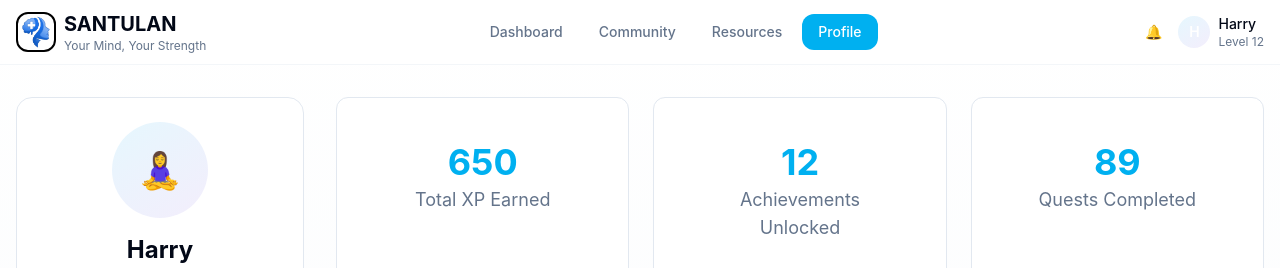
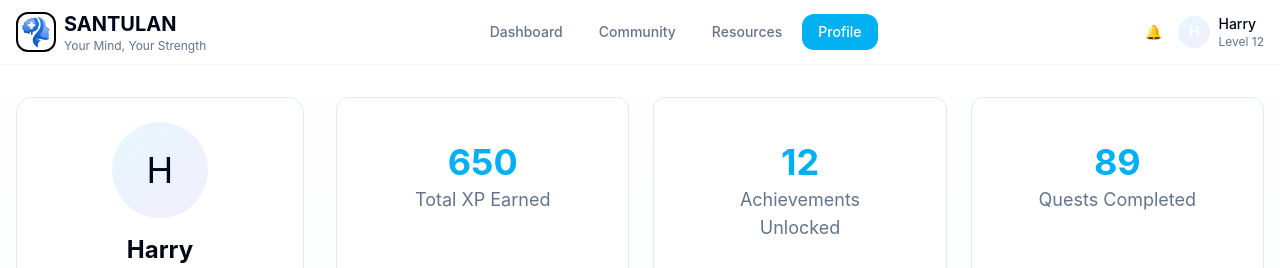
Before and after one commit to Om-Handa/Santulan-Mental-Wellness-Platform, a React (Vite) app: page /profile in a window 1280 px wide. Shown: the top 268 px of the page. Built offline with nearby package versions, Linux system fonts and the light colour scheme.

Commit message:
Updated Ui

```diff
--- a/src/pages/Profile.jsx
+++ b/src/pages/Profile.jsx
@@ -43,7 +43,7 @@ const Profile = () => {
             <div className="bg-card rounded-2xl p-6 border sticky top-24">
               <div className="text-center mb-6">
                 <div className="w-24 h-24 mx-auto rounded-full bg-gradient-card flex items-center justify-center text-4xl mb-4">
-                  🧘‍♀️
+                  H
                 </div>
                 <h1 className="text-2xl font-bold mb-1">Harry</h1>
                 <p className="text-muted-foreground mb-2">Level {userStats.level} • Mindful Explorer</p>
```
